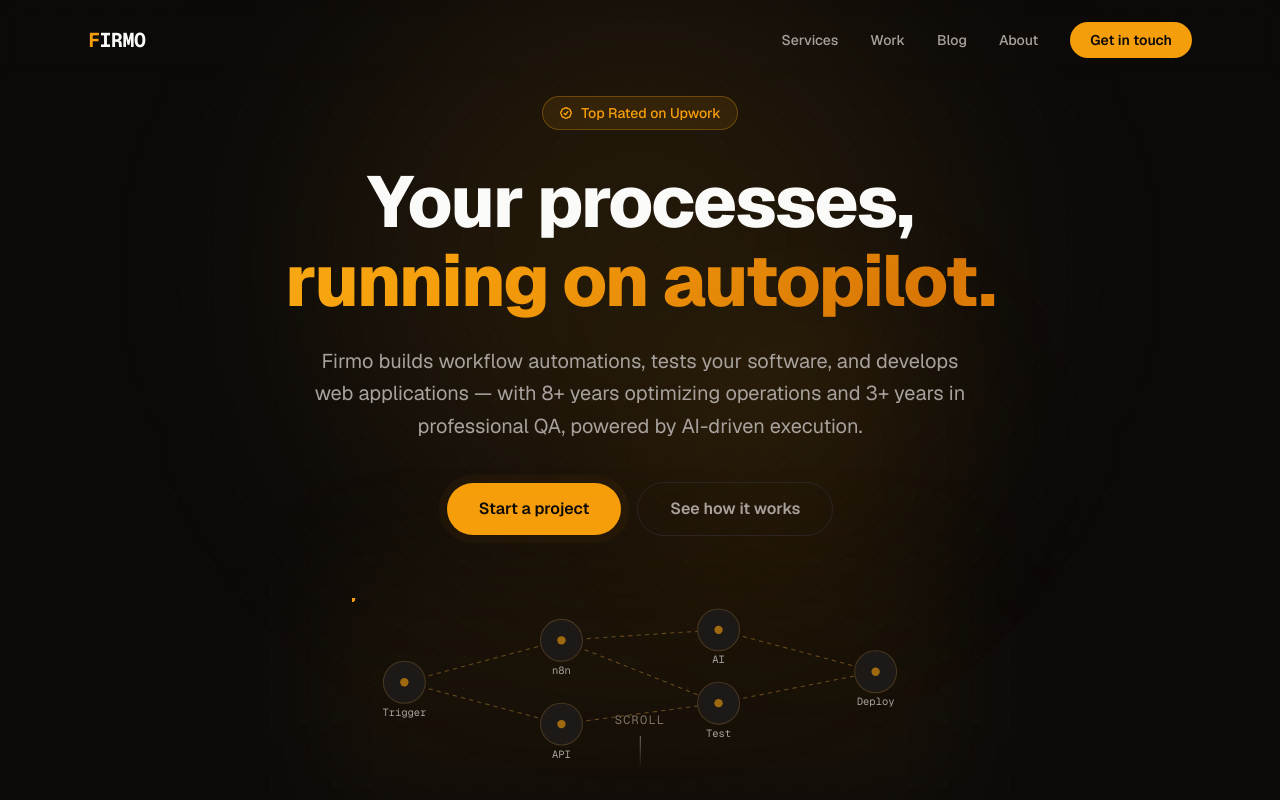
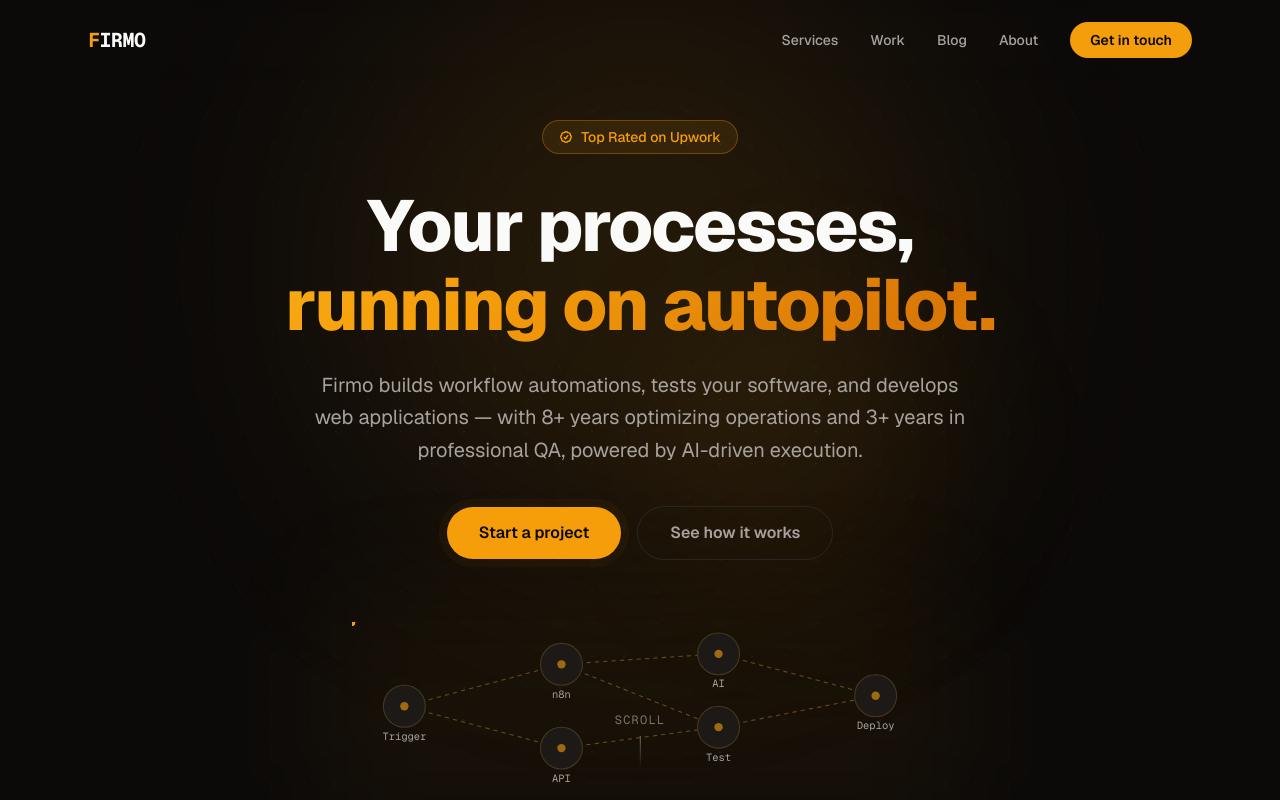
Before and after one commit to MateoEnnis/firmo-site, a Next.js app: page / in a window 1280 px wide. Shown: the top 800 px of the page. Built offline with nearby package versions, Linux system fonts and the light colour scheme.

Commit message:
Fix hero badge clipped by nav: increase top padding

```diff
--- a/src/components/parallax-hero.tsx
+++ b/src/components/parallax-hero.tsx
@@ -17,7 +17,7 @@
   return (
     <section
       ref={ref}
-      className="relative flex min-h-screen flex-col items-center justify-center overflow-hidden px-6 pt-16"
+      className="relative flex min-h-screen flex-col items-center justify-center overflow-hidden px-6 pt-24 sm:pt-28"
     >
       <motion.div
         className="pointer-events-none absolute inset-0 dot-grid opacity-40"
```
